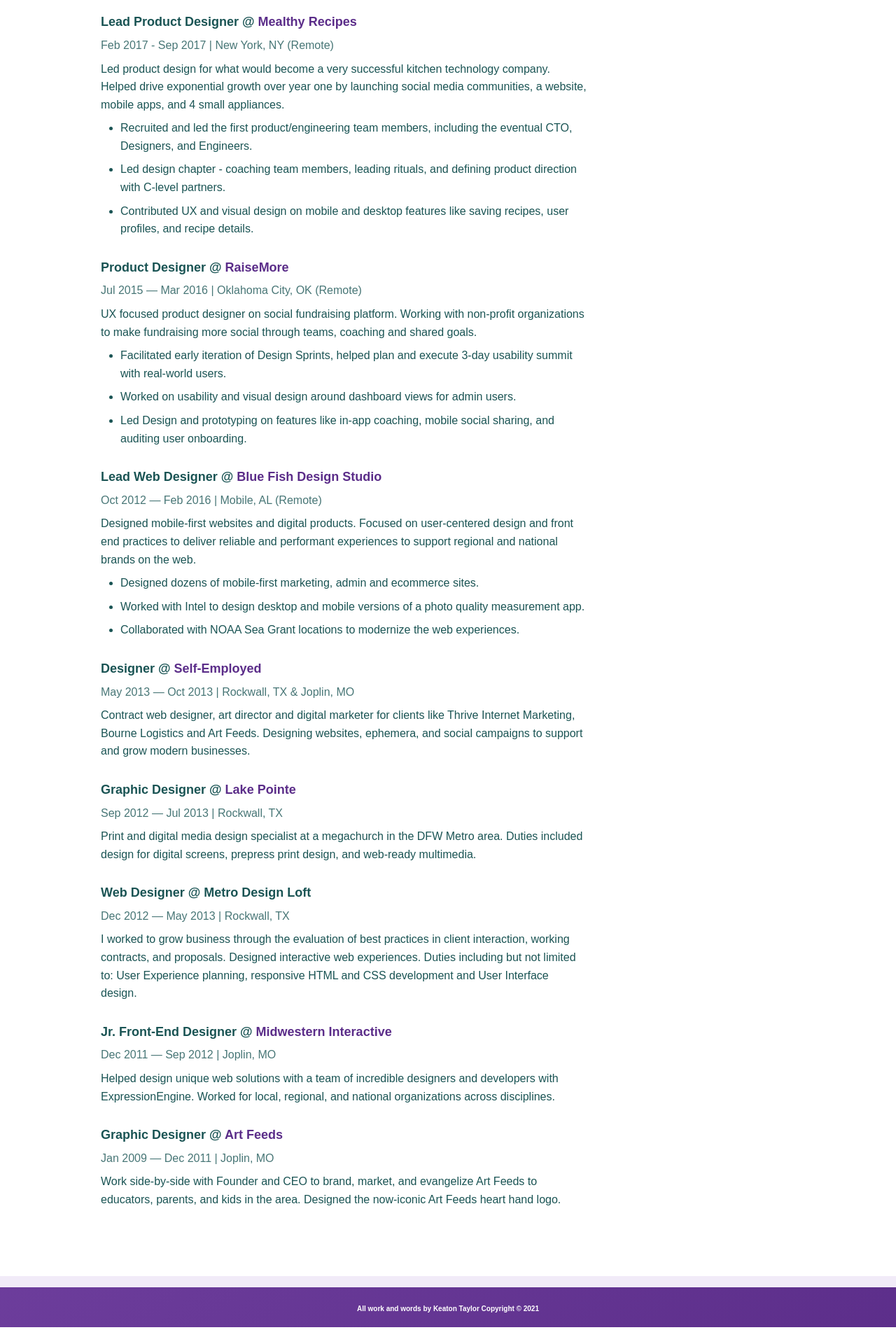
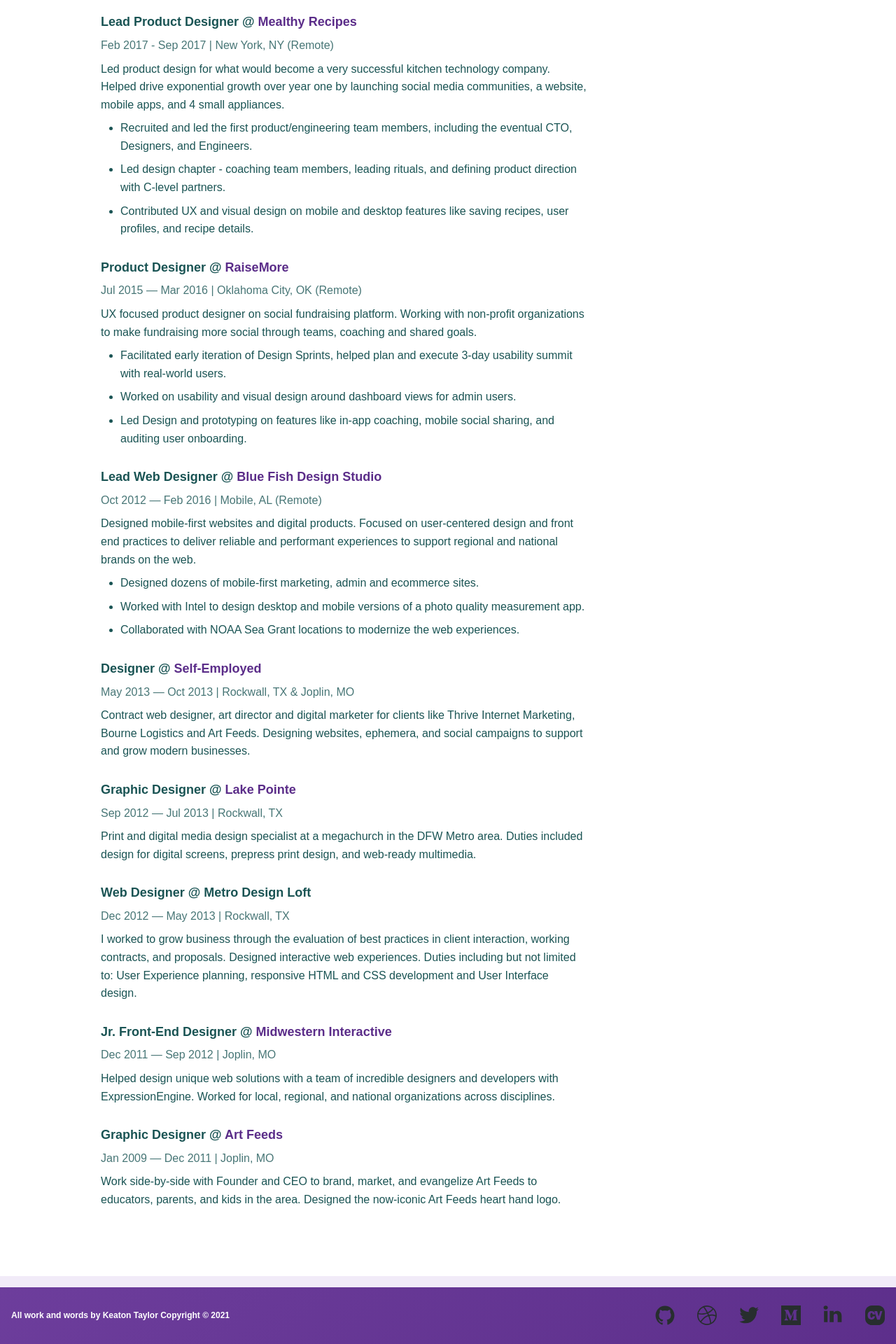
Before and after one commit to keaton-taylor/keaton-taylor.github.io, a Jekyll site: the page built from seevee.html, in a window 1280 px wide. Shown: the part 2247-4167 px from the top of the page at 70% size. Built offline with Jekyll 4.4.1, drawn with Linux system fonts in a browser that asks for light colours; some web fonts are replaced; before the commit the page ends 4143 px from its top, so only the background shows below that.

Commit message:
first commit to this branch

```diff
--- a/_includes/SiteHeader.html
+++ b/_includes/SiteHeader.html
@@ -1,9 +1,5 @@
 <div class="container__large">
   <header class="SiteHeader">
-
-    <div class="SiteHeader__name">
-      <h1 class="m-0"><a href="/"><span>Keaton</span> Taylor</a></h1>
-    </div>
 
     <div class="SiteHeader__nav">
       <ul class="SiteHeader__nav-items no-bull p-0">
--- a/_includes/footer.html
+++ b/_includes/footer.html
@@ -1,5 +1,47 @@
-    <footer class="center">
-      <small class="DateTime m-auto">All work and words by Keaton Taylor Copyright © {{ site.time | date: '%Y' }}</small>
+    <footer class="footer">
+      <div class="container__xlarge">
+
+        <div class="footer__nav">
+          <p class="DateTime m-0">All work and words by Keaton Taylor Copyright © {{ site.time | date: '%Y' }}</p>
+
+          <ul class="SiteHeader__nav-items no-bull p-0">
+            <li class="SiteHeader__nav-item icon github">
+              <a href="https://www.github.com/keaton-taylor" target="_blank" rel="noopener">
+                {% include icon--github.svg %}
+              </a>
+            </li>
+
+            <li class="SiteHeader__nav-item icon dribbble">
+              <a href="https://www.dribbble.com/keaton_taylor" target="_blank" rel="noopener">
+                {% include icon--dribbble.svg %}
+              </a>
+            </li>
+            <li class="SiteHeader__nav-item icon twitter">
+              <a href="https://www.twitter.com/keaton_taylor" target="_blank" rel="noopener">
+                {% include icon--twitter.svg %}
+              </a>
+            </li>
+
+            <li class="SiteHeader__nav-item icon medium">
+              <a href="https://medium.com/@keaton_taylor" target="_blank" rel="noopener">
+                {% include icon--medium.svg %}
+              </a>
+            </li>
+
+            <li class="SiteHeader__nav-item icon linkedin">
+              <a href="https://www.linkedin.com/in/keatontaylor/" target="_blank" rel="noopener">
+                {% include icon--linkedin.svg %}
+              </a>
+            </li>
+
+            <li class="SiteHeader__nav-item icon resume">
+              <a href="/seevee.html" target="_blank">
+                {% include icon--resume.svg %}
+              </a>
+            </li>
+          </ul>
+        </div>
+      </div>
     </footer>
 
     </main>
--- a/_layouts/default.html
+++ b/_layouts/default.html
@@ -1,5 +1,4 @@
 {% include head.html %}
-  {% include SiteHeader.html %}
 
     <section class="Headline container__full">
       <div class="ImageContainer"></div>
@@ -7,7 +6,7 @@
       <div class="TextContainer"><h2>Keaton is a product designer who loves to dabble in front-end code. Currently, he's designing the future of casual gaming at <a href="https://www.backyard.co">Backyard</a>.</h2></div>
     </section>
 
-    {% include Teaser.html %}
+    <!-- {% include Teaser.html %}
 
 
     <section class="container__split">
@@ -23,6 +22,6 @@
           <img class="AboutSection__hattie show--medium" src="https://ktportfolio.sirv.com/img/IMG_8158.jpg?profile=optimized" alt="Hattie and Wyatt"/>
           <img class="AboutSection__emma show--medium" src="https://ktportfolio.sirv.com/img/IMG_8044.jpg?profile=optimized" alt="Emmaline"/>
       </div>
-    </section>
+    </section> -->
 
   {% include footer.html %}
--- a/index.markdown
+++ /dev/null
@@ -1,6 +0,0 @@
----
-# Feel free to add content and custom Front Matter to this file.
-# To modify the layout, see https://jekyllrb.com/docs/themes/#overriding-theme-defaults
-
-layout: default
----
--- a/public/_scss/_base.scss
+++ b/public/_scss/_base.scss
@@ -113,18 +113,13 @@
   }
 
   .ImageContainer {
-    display: none;
-
-    @include breakpoint(large) {
       display: block;
       height: 90vh;
       width: 100%;
       background-image: url(https://ktportfolio.sirv.com/img/IMG_9419.png);
       background-repeat: no-repeat;
       background-size: cover;
-      background-position: center center;
-    }
-  }
+      background-position: center center;  }
 
   .TextContainer {
     display: grid;
@@ -159,10 +154,20 @@
   }
 }
 
-footer {
+.footer {
   @include gradient;
-  color: white;
-  font-weight: bolder;
-  overflow: hidden;
-  padding: 1rem 0;
+
+  &__nav {
+    display: grid;
+    grid-template-columns: 1fr max-content;
+    color: white;
+    font-weight: bold;
+    height: 9vh;
+    align-items: center;
+
+    p {
+      line-height: normal;
+      font-size: 12px;
+    }
+  }
 }
--- a/public/_scss/_helper.scss
+++ b/public/_scss/_helper.scss
@@ -194,7 +194,7 @@
 }
 
 .icon {
-  fill: $color--darkest-gray !important;
+  fill: #000 !important;
   height: 28px;
   width: 28px;
 }
```
Also changed, not shown: index.md (deleted, +0 -6 lines).
